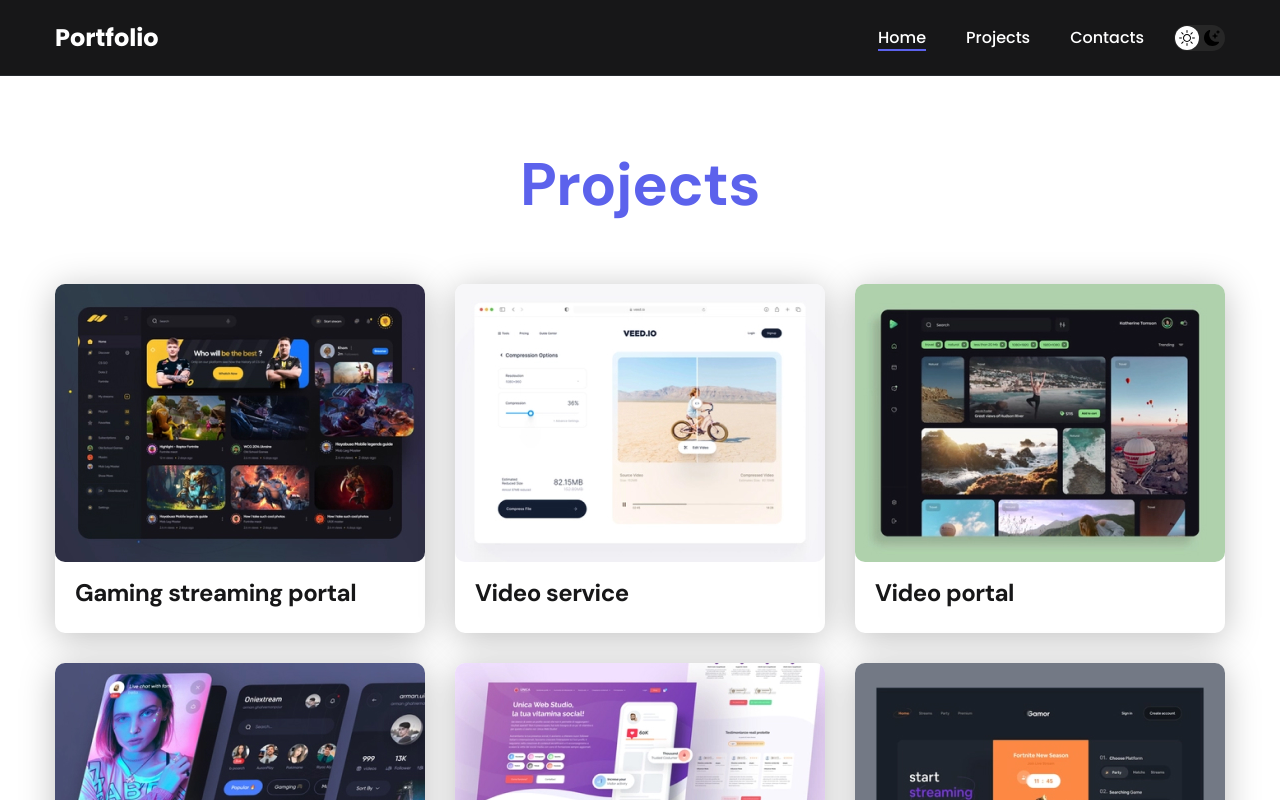
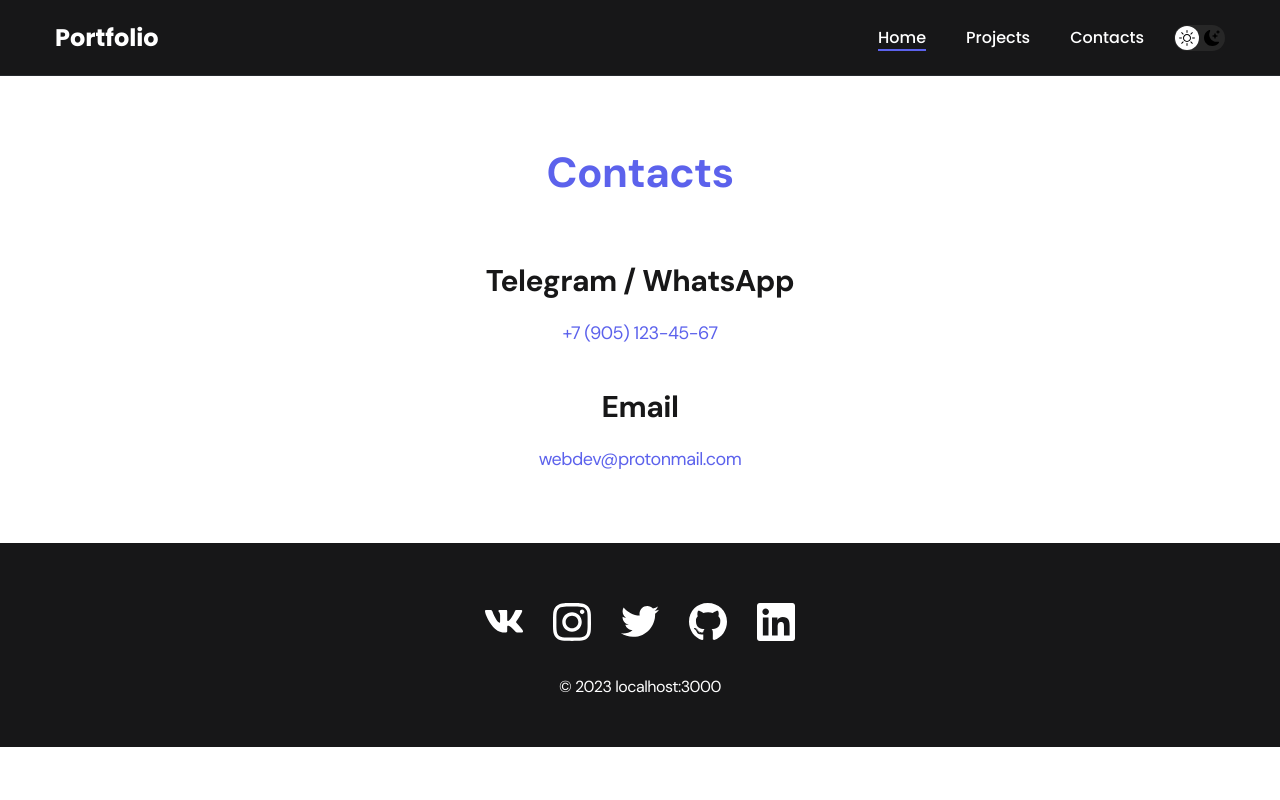
Before and after one commit to Michael3468/react-portfolio, a React (Create React App) app: page / in a window 1280 px wide. Shown: the top 800 px of the page. Built offline with nearby package versions, Linux system fonts and the light colour scheme; the HTML template or start-up script is replaced by a standard one.

Commit message:
feat(contacts.tsx): add Contacts page

```diff
--- a/src/App.tsx
+++ b/src/App.tsx
@@ -1,6 +1,7 @@
 import { Footer, Navbar } from './components';
+import Contacts from './pages/Contacts';
 // import Home from './pages/Home';
-import Projects from './pages/Projects';
+// import Projects from './pages/Projects';
 
 import './assets/styles/main.css';
 
@@ -9,7 +10,8 @@ const App = () => (
     <Navbar />
 
     {/* <Home /> */}
-    <Projects />
+    {/* <Projects /> */}
+    <Contacts />
 
     <Footer />
   </div>
--- a/src/assets/styles/main.css
+++ b/src/assets/styles/main.css
@@ -78,7 +78,7 @@ body {
 .title-1 {
 	margin-bottom: 60px;
 
-	font-size: 60px;
+	font-size: 42px;
 	font-weight: 700;
 	line-height: 1.3;
 	color: var(--title-1);
@@ -88,7 +88,7 @@ body {
 .title-2 {
 	margin-bottom: 20px;
 
-	font-size: 40px;
+	font-size: 30px;
 	font-weight: 700;
 	line-height: 1.3;
 }
--- /dev/null
+++ b/src/pages/Contacts.tsx
@@ -0,0 +1,28 @@
+const Contacts = () => (
+  <main className="section">
+    <div className="container">
+      <h1 className="title-1">Contacts</h1>
+
+      <ul className="content-list">
+        {/* <li className="content-list__item">
+          <h2 className="title-2">Location</h2>
+          <p>Moscow, Russia</p>
+        </li> */}
+        <li className="content-list__item">
+          <h2 className="title-2">Telegram / WhatsApp</h2>
+          <p>
+            <a href="tel:+79051234567">+7 (905) 123-45-67</a>
+          </p>
+        </li>
+        <li className="content-list__item">
+          <h2 className="title-2">Email</h2>
+          <p>
+            <a href="mailto:webdev@protonmail.com">webdev@protonmail.com</a>
+          </p>
+        </li>
+      </ul>
+    </div>
+  </main>
+);
+
+export default Contacts;
```
